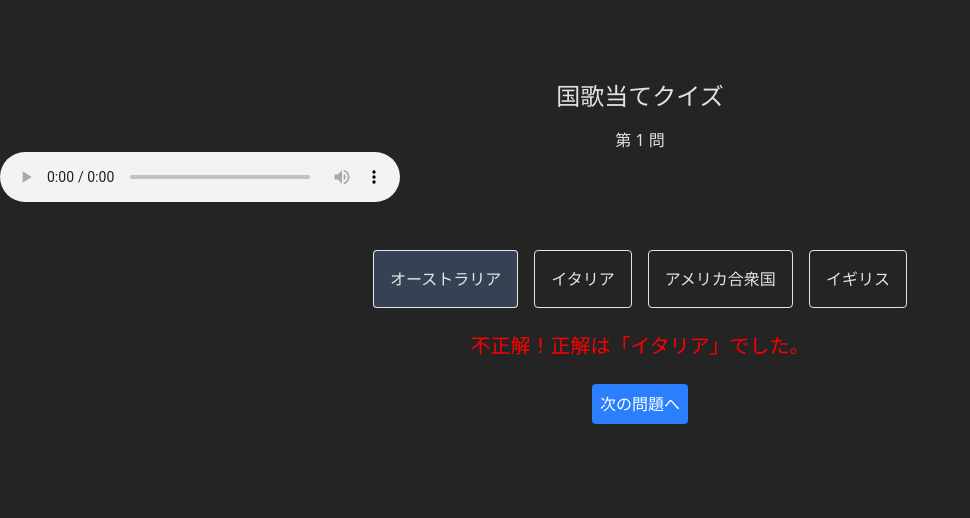
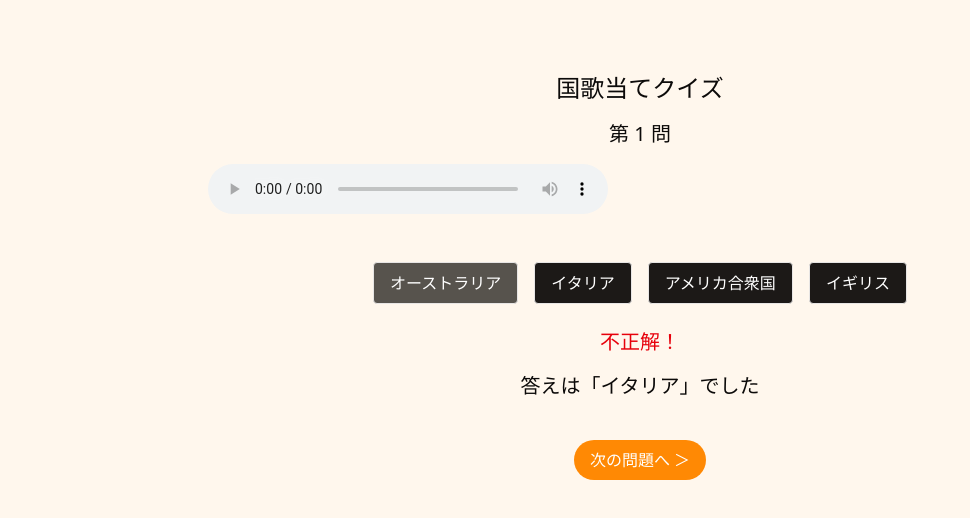
Before and after one commit to HinaOhsawa/anthem-club, a React (Vite) app: page /quiz in a window 1280 px wide. Both pictures are taken after a click on the button "オーストラリア". Shown: the top 518 px of the page, without its empty margins (0-970 px from the left). Built offline with nearby package versions, Linux system fonts and the light colour scheme.

Commit message:
スタイルや表示を調整

```diff
--- a/src/App.css
+++ /dev/null
@@ -1,42 +0,0 @@
-#root {
-  max-width: 1280px;
-  margin: 0 auto;
-  padding: 2rem;
-  text-align: center;
-}
-
-/* .logo {
-  height: 6em;
-  padding: 1.5em;
-  will-change: filter;
-  transition: filter 300ms;
-}
-.logo:hover {
-  filter: drop-shadow(0 0 2em #646cffaa);
-}
-.logo.react:hover {
-  filter: drop-shadow(0 0 2em #61dafbaa);
-}
-
-@keyframes logo-spin {
-  from {
-    transform: rotate(0deg);
-  }
-  to {
-    transform: rotate(360deg);
-  }
-}
-
-@media (prefers-reduced-motion: no-preference) {
-  a:nth-of-type(2) .logo {
-    animation: logo-spin infinite 20s linear;
-  }
-}
-
-.card {
-  padding: 2em;
-}
-
-.read-the-docs {
-  color: #888;
-} */
--- a/src/index.css
+++ b/src/index.css
@@ -6,65 +6,47 @@
   font-weight: 400;
 
   color-scheme: light dark;
-  color: rgba(255, 255, 255, 0.87);
-  background-color: #242424;
 
+  /* 合成フォントを作らないようにする */
   font-synthesis: none;
   text-rendering: optimizeLegibility;
+  /* 文字を滑らかに */
   -webkit-font-smoothing: antialiased;
   -moz-osx-font-smoothing: grayscale;
+
+  /* --main-color: #1e40af;
+  --base-color: #fff4dade;
+  --text-color: #111827; */
+}
+@layer base {
+  body {
+    @apply bg-orange-50 text-stone-950 text-center;
   }
 
-/* a {
-  font-weight: 500;
-  color: #646cff;
-  text-decoration: inherit;
-}
-a:hover {
-  color: #535bf2;
+  a {
+    @apply text-stone-800 hover:text-stone-700;
   }
 
-body {
-  margin: 0;
-  display: flex;
-  place-items: center;
-  min-width: 320px;
-  min-height: 100vh;
+  h1,
+  h2,
+  h3,
+  h4,
+  h5,
+  h6 {
+    @apply font-bold;
   }
 
-h1 {
-  font-size: 3.2em;
-  line-height: 1.1;
+  p {
+    @apply mb-4;
   }
 
   button {
-  border-radius: 8px;
-  border: 1px solid transparent;
-  padding: 0.6em 1.2em;
-  font-size: 1em;
-  font-weight: 500;
-  font-family: inherit;
-  background-color: #1a1a1a;
-  cursor: pointer;
-  transition: border-color 0.25s;
+    @apply mt-6 bg-orange-400 text-white font-semibold py-2 px-4 rounded-full hover:bg-orange-300 cursor-pointer;
   }
-button:hover {
-  border-color: #646cff;
+  .answer-button {
+    @apply m-2 bg-stone-900 border border-stone-200 text-white font-semibold py-2 px-4 rounded hover:bg-stone-600 cursor-pointer;
   }
-button:focus,
-button:focus-visible {
-  outline: 4px auto -webkit-focus-ring-color;
+  main {
+    @apply my-10 max-w-4xl mx-auto px-4 py-8;
   }
-
-@media (prefers-color-scheme: light) {
-  :root {
-    color: #213547;
-    background-color: #ffffff;
 }
-  a:hover {
-    color: #747bff;
-  }
-  button {
-    background-color: #f9f9f9;
-  }
-} */
--- a/src/pages/HomePage.tsx
+++ b/src/pages/HomePage.tsx
@@ -2,12 +2,12 @@ import { Link } from "react-router-dom";
 
 export default function HomePage() {
   return (
-    <div>
-      <h1>国歌当てクイズアプリ</h1>
+    <main>
+      <h1 className="text-2xl">国歌当てクイズ</h1>
+      <p>国歌の音声を聞いて、選択肢から正しい国を当てるクイズゲームです。</p>
       <Link to="/quiz">
-        <button>クイズを始める</button>
+        <button>クイズを始める！</button>
       </Link>
-      <p>国歌の音声を聞いて、正しい国を当てるクイズです。</p>
-    </div>
+    </main>
   );
 }
--- a/src/pages/QuizPage.tsx
+++ b/src/pages/QuizPage.tsx
@@ -16,7 +16,6 @@ export default function QuizPage() {
 
   const [selected, setSelected] = useState<string | null>(null); // 選択された国
   const [score, setScore] = useState<number>(0); // スコア
-  // const [showResult, setShowResult] = useState<boolean>(false); // 結果表示フラグ
   const [selectedAnswers, setSelectedAnswers] = useState<Question[]>([]);
   const navigate = useNavigate();
   const { setQuizResult } = useQuiz();
@@ -81,23 +80,22 @@ export default function QuizPage() {
   if (!correct) return <div>Loading...</div>;
 
   return (
-    <div className="mt-20 text-center">
+    <main>
       <h1 className="text-2xl mb-4">国歌当てクイズ</h1>
-      <p>第 {currentIndex + 1} 問</p>
-      <AnthemPlayer file={correct.file} />
+      <p className="text-xl">第 {currentIndex + 1} 問</p>
+      <AnthemPlayer file={correct.file} playing={true} />
 
       <div className="mt-10">
         {options.map((opt) => (
           <button
             key={opt.country}
             onClick={() => handleAnswer(opt.country)}
-            className={`m-2 p-4 rounded border
+            className={`answer-button
               ${
-                selected
-                  ? opt.country === selected
-                    ? "bg-gray-700"
-                    : ""
-                  : "bg-gray-950 hover:bg-gray-700"
+                selected &&
+                (opt.country === selected
+                  ? "cursor-auto bg-stone-600"
+                  : "cursor-auto hover:bg-stone-900")
               }`}
             disabled={selected !== null}
           >
@@ -107,24 +105,24 @@ export default function QuizPage() {
       </div>
 
       {selected && (
-        <div
-          className="mt-4 text-xl font-semibold"
-          style={{ color: selected === correct.country ? "green" : "red" }}
-        >
-          {selected === correct.country
-            ? `正解！「${correct.display_name}」です！`
-            : `不正解！正解は「${correct.display_name}」でした。`}
-        </div>
+        <>
+          <div
+            className={`mt-4 text-xl font-semibold
+          ${selected === correct.country ? "text-green-600" : "text-red-600"}`}
+          >
+            {selected === correct.country ? `正解！` : `不正解！`}
+          </div>
+          <p className="mt-4 text-xl font-semibold">
+            答えは「{correct.display_name}」でした
+          </p>
+        </>
       )}
 
       {selected && (
-        <button
-          onClick={handleNext}
-          className="mt-6 p-2 bg-blue-500 text-white rounded"
-        >
-          次の問題へ
+        <button onClick={handleNext} className="mt-6">
+          次の問題へ ＞
         </button>
       )}
-    </div>
+    </main>
   );
 }
--- a/src/pages/ResultPage.tsx
+++ b/src/pages/ResultPage.tsx
@@ -1,5 +1,6 @@
 import { useQuiz } from "../context/QuizContext";
 import { useNavigate } from "react-router-dom";
+import AnthemPlayer from "../components/AnthemPlayer";
 
 const ResultPage = () => {
   const { quizResult, setQuizResult } = useQuiz();
@@ -17,9 +18,9 @@ const ResultPage = () => {
   };
 
   return (
-    <div>
-      <h1>結果</h1>
-      <p>
+    <main>
+      <h1 className="text-2xl mb-4">結果発表！</h1>
+      <p className="text-xl mb-6 font-bold">
         スコア: {score} / {questions.length}
       </p>
 
@@ -30,26 +31,21 @@ const ResultPage = () => {
 
           return (
             <li key={index}>
-              <h3>
-                Q{index + 1}: {q.display_name}
+              <h3 className="mt-4">
+                第{index + 1}問 : {q.display_name}
               </h3>
               <p>
-                あなたの答え: {userAnswer.display_name}{" "}
+                あなたの答え : {userAnswer.display_name}{" "}
                 {isCorrect ? "✅" : "❌"}
               </p>
-              <audio controls src={q.file}></audio>
+              <AnthemPlayer file={q.file}></AnthemPlayer>
               <hr />
             </li>
           );
         })}
       </ul>
-      <button
-        onClick={handleRetry}
-        className="mt-6 p-2 px-4 bg-green-600 text-white rounded"
-      >
-        もう一度プレイする
-      </button>
-    </div>
+      <button onClick={handleRetry}>もう一度プレイする！</button>
+    </main>
   );
 };
 
```
Lines whose indentation alone changed are shown as unchanged.
